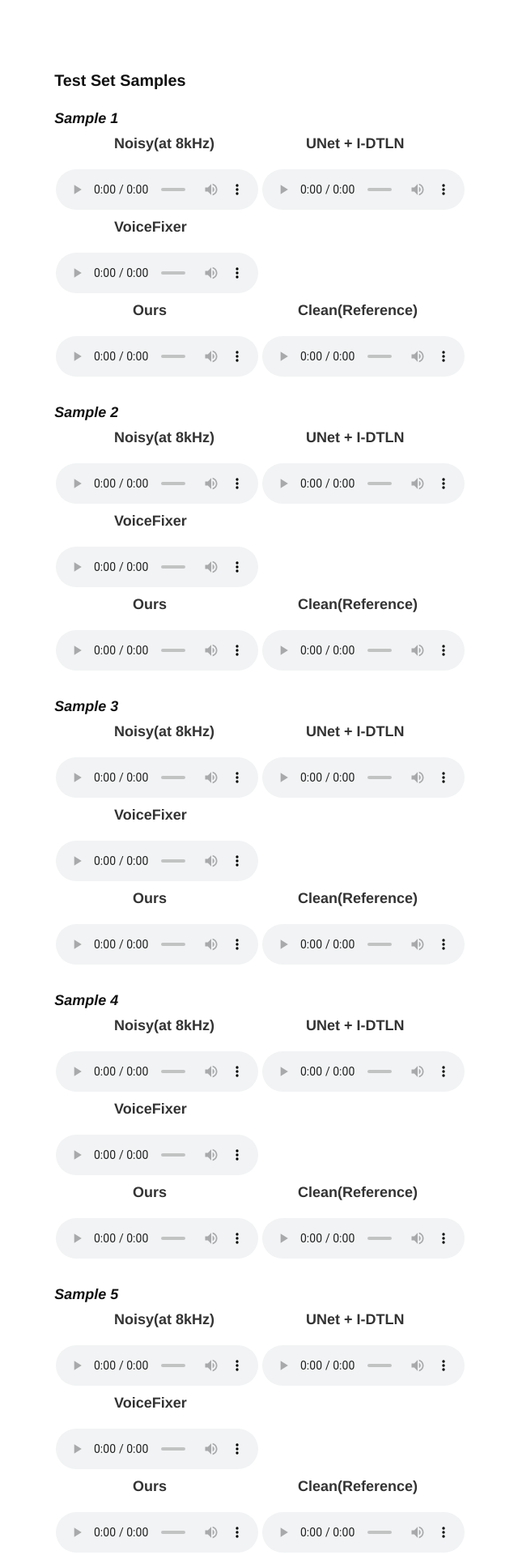
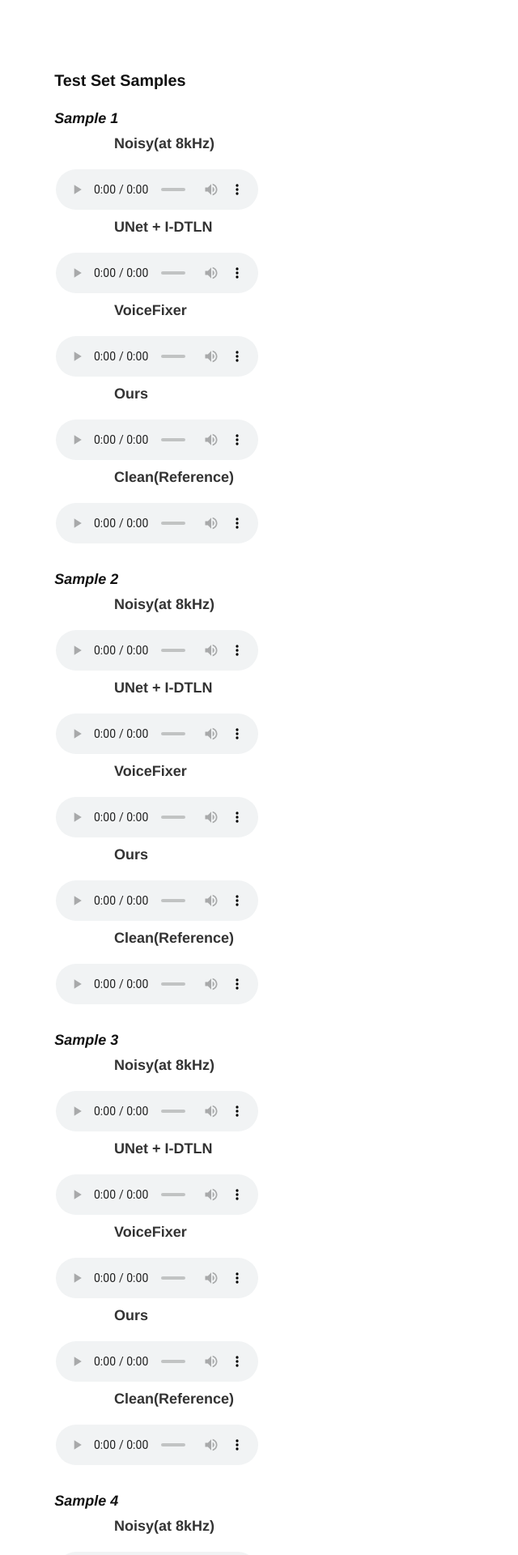
Before and after one commit to plcdemo/plcdemo.github.io, a Jekyll site: the page built from index.md, in a window 1280 px wide. Shown: the top 1920 px of the page at 81% size, without its empty margins (301-941 px from the left). Built offline with Jekyll 4.4.1, drawn with Linux system fonts in a browser that asks for light colours; our own code applies the rules of GitHub Pages for plain Markdown files.

Commit message:
Update index.md

```diff
--- a/index.md
+++ b/index.md
@@ -6,72 +6,112 @@
 
 #### Sample 1
 
-&emsp;&emsp;&emsp;&emsp;**Noisy(at 8kHz)**&emsp;&emsp;&emsp;&emsp;&emsp;&emsp; **UNet + I-DTLN**
+&emsp;&emsp;&emsp;&emsp;**Noisy(at 8kHz)**
 
-<audio controls="" style="width: 250px; height: 50px"><source src="data/noisy/1.wav" type="audio/wav"></audio><audio controls="" style="width: 250px; height: 50px"><source src="data/predict/UNet+I-DTLN/1.wav" type="audio/wav"></audio>
+<audio controls="" style="width: 250px; height: 50px"><source src="data/noisy/1.wav" type="audio/wav"></audio>
+
+&emsp;&emsp;&emsp;&emsp;**UNet + I-DTLN**
+
+<audio controls="" style="width: 250px; height: 50px"><source src="data/predict/UNet+I-DTLN/1.wav" type="audio/wav"></audio>
 
 &emsp;&emsp;&emsp;&emsp;**VoiceFixer**
 
 <audio controls="" style="width: 250px; height: 50px"><source src="data/predict/VoiceFixer/1.wav" type="audio/wav"></audio>
 
- &emsp;&emsp;&emsp;&emsp;&emsp;**Ours**&emsp;&emsp;&emsp;&emsp;&emsp;&emsp;&emsp;&emsp;&emsp;**Clean(Reference)**
+&emsp;&emsp;&emsp;&emsp;**Ours**
 
-<audio controls="" style="width: 250px; height: 50px"><source src="data/predict/ours/1.wav" type="audio/wav"></audio><audio controls="" style="width: 250px; height: 50px"><source src="data/clean/1.wav" type="audio/wav"></audio>
+<audio controls="" style="width: 250px; height: 50px"><source src="data/predict/ours/1.wav" type="audio/wav"></audio>
+
+&emsp;&emsp;&emsp;&emsp;**Clean(Reference)**
+
+<audio controls="" style="width: 250px; height: 50px"><source src="data/clean/1.wav" type="audio/wav"></audio>
 
 #### Sample 2
 
-&emsp;&emsp;&emsp;&emsp;**Noisy(at 8kHz)**&emsp;&emsp;&emsp;&emsp;&emsp;&emsp; **UNet + I-DTLN**
+&emsp;&emsp;&emsp;&emsp;**Noisy(at 8kHz)**
 
-<audio controls="" style="width: 250px; height: 50px"><source src="data/noisy/2.wav" type="audio/wav"></audio><audio controls="" style="width: 250px; height: 50px"><source src="data/predict/UNet+I-DTLN/2.wav" type="audio/wav"></audio>
+<audio controls="" style="width: 250px; height: 50px"><source src="data/noisy/2.wav" type="audio/wav"></audio>
+
+&emsp;&emsp;&emsp;&emsp;**UNet + I-DTLN**
+
+<audio controls="" style="width: 250px; height: 50px"><source src="data/predict/UNet+I-DTLN/2.wav" type="audio/wav"></audio>
 
 &emsp;&emsp;&emsp;&emsp;**VoiceFixer**
 
 <audio controls="" style="width: 250px; height: 50px"><source src="data/predict/VoiceFixer/2.wav" type="audio/wav"></audio>
 
- &emsp;&emsp;&emsp;&emsp;&emsp;**Ours**&emsp;&emsp;&emsp;&emsp;&emsp;&emsp;&emsp;&emsp;&emsp;**Clean(Reference)**
+&emsp;&emsp;&emsp;&emsp;**Ours**
 
-<audio controls="" style="width: 250px; height: 50px"><source src="data/predict/ours/2.wav" type="audio/wav"></audio><audio controls="" style="width: 250px; height: 50px"><source src="data/clean/2.wav" type="audio/wav"></audio>
+<audio controls="" style="width: 250px; height: 50px"><source src="data/predict/ours/2.wav" type="audio/wav"></audio>
 
+&emsp;&emsp;&emsp;&emsp;**Clean(Reference)**
+
+<audio controls="" style="width: 250px; height: 50px"><source src="data/clean/2.wav" type="audio/wav"></audio>
 #### Sample 3
 
-&emsp;&emsp;&emsp;&emsp;**Noisy(at 8kHz)**&emsp;&emsp;&emsp;&emsp;&emsp;&emsp; **UNet + I-DTLN**
+&emsp;&emsp;&emsp;&emsp;**Noisy(at 8kHz)**
 
-<audio controls="" style="width: 250px; height: 50px"><source src="data/noisy/3.wav" type="audio/wav"></audio><audio controls="" style="width: 250px; height: 50px"><source src="data/predict/UNet+I-DTLN/3.wav" type="audio/wav"></audio>
+<audio controls="" style="width: 250px; height: 50px"><source src="data/noisy/3.wav" type="audio/wav"></audio>
+
+&emsp;&emsp;&emsp;&emsp;**UNet + I-DTLN**
+
+<audio controls="" style="width: 250px; height: 50px"><source src="data/predict/UNet+I-DTLN/3.wav" type="audio/wav"></audio>
 
 &emsp;&emsp;&emsp;&emsp;**VoiceFixer**
 
 <audio controls="" style="width: 250px; height: 50px"><source src="data/predict/VoiceFixer/3.wav" type="audio/wav"></audio>
 
- &emsp;&emsp;&emsp;&emsp;&emsp;**Ours**&emsp;&emsp;&emsp;&emsp;&emsp;&emsp;&emsp;&emsp;&emsp;**Clean(Reference)**
+&emsp;&emsp;&emsp;&emsp;**Ours**
 
-<audio controls="" style="width: 250px; height: 50px"><source src="data/predict/ours/3.wav" type="audio/wav"></audio><audio controls="" style="width: 250px; height: 50px"><source src="data/clean/3.wav" type="audio/wav"></audio>
+<audio controls="" style="width: 250px; height: 50px"><source src="data/predict/ours/3.wav" type="audio/wav"></audio>
+
+&emsp;&emsp;&emsp;&emsp;**Clean(Reference)**
+
+<audio controls="" style="width: 250px; height: 50px"><source src="data/clean/3.wav" type="audio/wav"></audio>
 
 #### Sample 4
 
-&emsp;&emsp;&emsp;&emsp;**Noisy(at 8kHz)**&emsp;&emsp;&emsp;&emsp;&emsp;&emsp; **UNet + I-DTLN**
+&emsp;&emsp;&emsp;&emsp;**Noisy(at 8kHz)**
 
-<audio controls="" style="width: 250px; height: 50px"><source src="data/noisy/4.wav" type="audio/wav"></audio><audio controls="" style="width: 250px; height: 50px"><source src="data/predict/UNet+I-DTLN/4.wav" type="audio/wav"></audio>
+<audio controls="" style="width: 250px; height: 50px"><source src="data/noisy/4.wav" type="audio/wav"></audio>
+
+&emsp;&emsp;&emsp;&emsp;**UNet + I-DTLN**
+
+<audio controls="" style="width: 250px; height: 50px"><source src="data/predict/UNet+I-DTLN/4.wav" type="audio/wav"></audio>
 
 &emsp;&emsp;&emsp;&emsp;**VoiceFixer**
 
 <audio controls="" style="width: 250px; height: 50px"><source src="data/predict/VoiceFixer/4.wav" type="audio/wav"></audio>
 
- &emsp;&emsp;&emsp;&emsp;&emsp;**Ours**&emsp;&emsp;&emsp;&emsp;&emsp;&emsp;&emsp;&emsp;&emsp;**Clean(Reference)**
+&emsp;&emsp;&emsp;&emsp;**Ours**
 
-<audio controls="" style="width: 250px; height: 50px"><source src="data/predict/ours/4.wav" type="audio/wav"></audio><audio controls="" style="width: 250px; height: 50px"><source src="data/clean/4.wav" type="audio/wav"></audio>
+<audio controls="" style="width: 250px; height: 50px"><source src="data/predict/ours/4.wav" type="audio/wav"></audio>
+
+&emsp;&emsp;&emsp;&emsp;**Clean(Reference)**
+
+<audio controls="" style="width: 250px; height: 50px"><source src="data/clean/4.wav" type="audio/wav"></audio>
+
 #### Sample 5
 
-&emsp;&emsp;&emsp;&emsp;**Noisy(at 8kHz)**&emsp;&emsp;&emsp;&emsp;&emsp;&emsp; **UNet + I-DTLN**
+&emsp;&emsp;&emsp;&emsp;**Noisy(at 8kHz)**
 
-<audio controls="" style="width: 250px; height: 50px"><source src="data/noisy/5.wav" type="audio/wav"></audio><audio controls="" style="width: 250px; height: 50px"><source src="data/predict/UNet+I-DTLN/5.wav" type="audio/wav"></audio>
+<audio controls="" style="width: 250px; height: 50px"><source src="data/noisy/5.wav" type="audio/wav"></audio>
+
+&emsp;&emsp;&emsp;&emsp;**UNet + I-DTLN**
+
+<audio controls="" style="width: 250px; height: 50px"><source src="data/predict/UNet+I-DTLN/5.wav" type="audio/wav"></audio>
 
 &emsp;&emsp;&emsp;&emsp;**VoiceFixer**
 
 <audio controls="" style="width: 250px; height: 50px"><source src="data/predict/VoiceFixer/5.wav" type="audio/wav"></audio>
 
- &emsp;&emsp;&emsp;&emsp;&emsp;**Ours**&emsp;&emsp;&emsp;&emsp;&emsp;&emsp;&emsp;&emsp;&emsp;**Clean(Reference)**
+&emsp;&emsp;&emsp;&emsp;**Ours**
 
-<audio controls="" style="width: 250px; height: 50px"><source src="data/predict/ours/5.wav" type="audio/wav"></audio><audio controls="" style="width: 250px; height: 50px"><source src="data/clean/5.wav" type="audio/wav"></audio>
+<audio controls="" style="width: 250px; height: 50px"><source src="data/predict/ours/5.wav" type="audio/wav"></audio>
+
+&emsp;&emsp;&emsp;&emsp;**Clean(Reference)**
+
+<audio controls="" style="width: 250px; height: 50px"><source src="data/clean/5.wav" type="audio/wav"></audio>
 
 ### **2. Real World Samples**
 
@@ -81,9 +121,13 @@
 
 " Science has profoundly altered the conditions of man's life both materially and in ways of the spirit as well. " - J. Robert Oppenheimer
 
-&emsp;&emsp;&emsp;&emsp;**Source**&emsp;&emsp;&emsp;&emsp;&emsp;&emsp;&emsp;&emsp;&emsp;&emsp;&emsp;&emsp;**Output**
+&emsp;&emsp;&emsp;&emsp;**Source**
 
-<audio controls="" style="width: 250px; height: 50px"><source src="data/realworld/1.wav" type="audio/wav"></audio><audio controls="" style="width: 250px; height: 50px"><source src="data/realworld/1_pr.wav" type="audio/wav"></audio>
+<audio controls="" style="width: 250px; height: 50px"><source src="data/realworld/1.wav" type="audio/wav"></audio>
+
+&emsp;&emsp;&emsp;&emsp;**Output**
+
+<audio controls="" style="width: 250px; height: 50px"><source src="data/realworld/1_pr.wav" type="audio/wav"></audio>
 
 Spectrogram:
 
@@ -93,9 +137,13 @@
 
 " If someone, again who hadn't been here before, asked you ‘ Is it safe to come to Northern Ireland? ’ What would you say? " - From an old interview
 
-&emsp;&emsp;&emsp;&emsp;**Source**&emsp;&emsp;&emsp;&emsp;&emsp;&emsp;&emsp;&emsp;&emsp;&emsp;&emsp;&emsp;**Output**
+&emsp;&emsp;&emsp;&emsp;**Source**
 
-<audio controls="" style="width: 250px; height: 50px"><source src="data/realworld/2.wav" type="audio/wav"></audio><audio controls="" style="width: 250px; height: 50px"><source src="data/realworld/2_pr.wav" type="audio/wav"></audio>
+<audio controls="" style="width: 250px; height: 50px"><source src="data/realworld/2.wav" type="audio/wav"></audio>
+
+&emsp;&emsp;&emsp;&emsp;**Output**
+
+<audio controls="" style="width: 250px; height: 50px"><source src="data/realworld/2_pr.wav" type="audio/wav"></audio>
 
 Spectrogram:
 
@@ -105,9 +153,13 @@
 
 " Begin the day with Able Mabel. She'll wake you at your preset time. " - From an old TV advertisement
 
-&emsp;&emsp;&emsp;&emsp;**Source**&emsp;&emsp;&emsp;&emsp;&emsp;&emsp;&emsp;&emsp;&emsp;&emsp;&emsp;&emsp;**Output**
+&emsp;&emsp;&emsp;&emsp;**Source**
 
-<audio controls="" style="width: 250px; height: 50px"><source src="data/realworld/3.wav" type="audio/wav"></audio><audio controls="" style="width: 250px; height: 50px"><source src="data/realworld/3_pr.wav" type="audio/wav"></audio>
+<audio controls="" style="width: 250px; height: 50px"><source src="data/realworld/3.wav" type="audio/wav"></audio>
+
+&emsp;&emsp;&emsp;&emsp;**Output**
+
+<audio controls="" style="width: 250px; height: 50px"><source src="data/realworld/3_pr.wav" type="audio/wav"></audio>
 
 Spectrogram:
 
```
